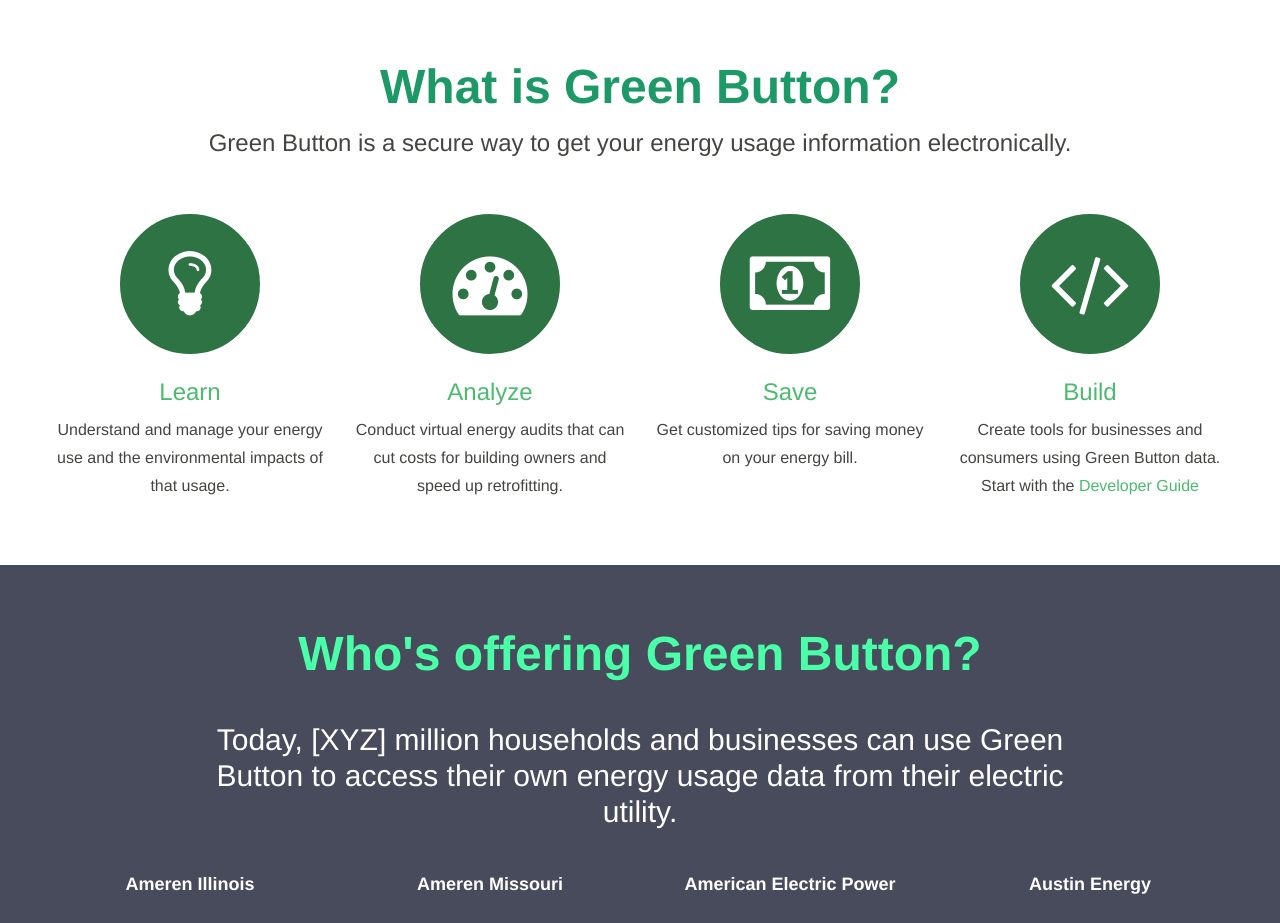
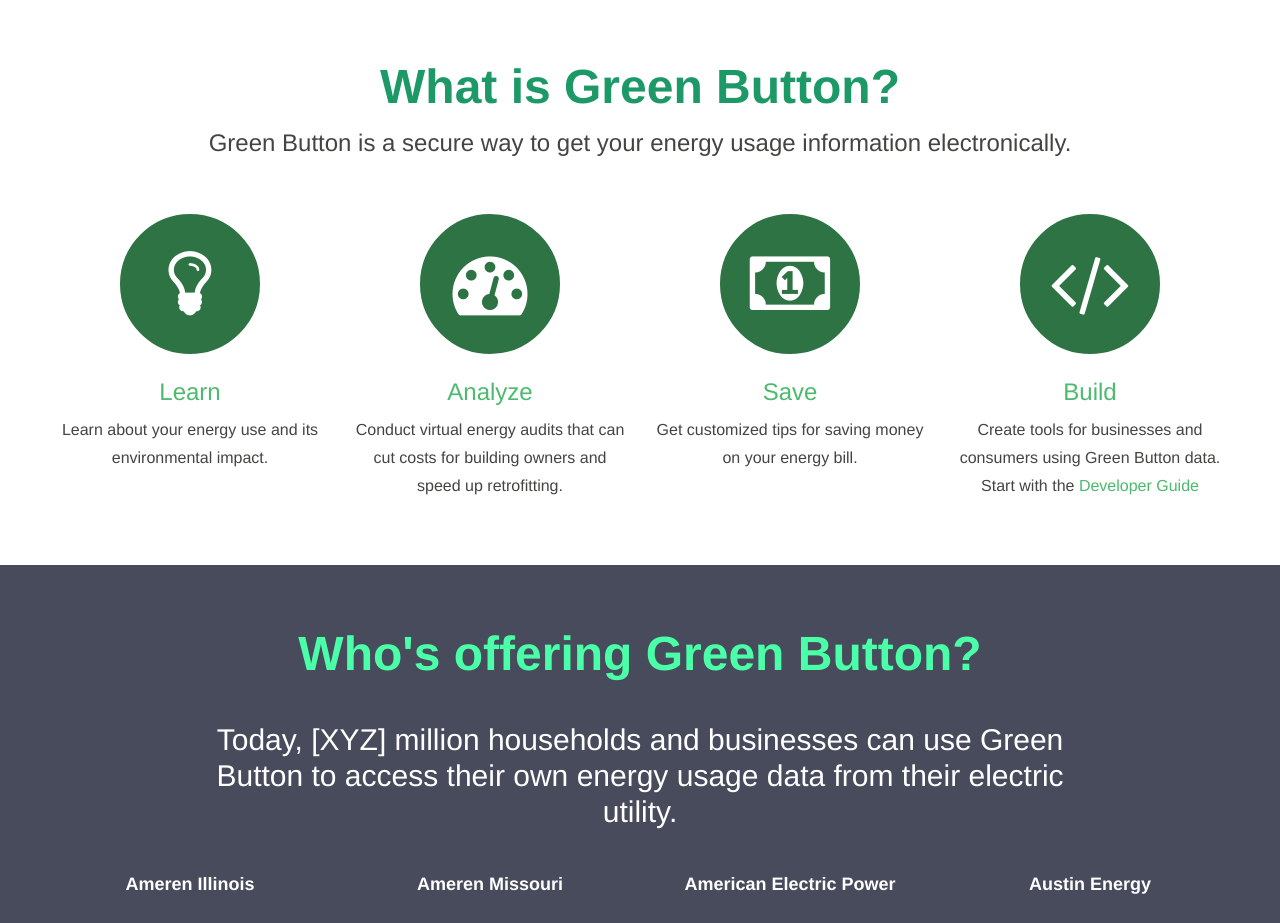
Before and after one commit to green-button/green-button.github.io, a Jekyll site: the page built from index.html, in a window 1280 px wide. Shown: the part 677-1600 px from the top of the page. Built offline with Jekyll 4.4.1, drawn with Linux system fonts in a browser that asks for light colours.

Commit message:
changed learn copy

```diff
--- a/index.html
+++ b/index.html
@@ -22,7 +22,7 @@ title: Home
             <i class="fa fa-lightbulb-o"></i>
           </div>
           <h3>Learn</h3>
-          Understand and manage your energy use and the environmental impacts of that usage.
+          Learn about your energy use and its environmental impact.
         </li>
         <li>
           <div class="icon">
```
